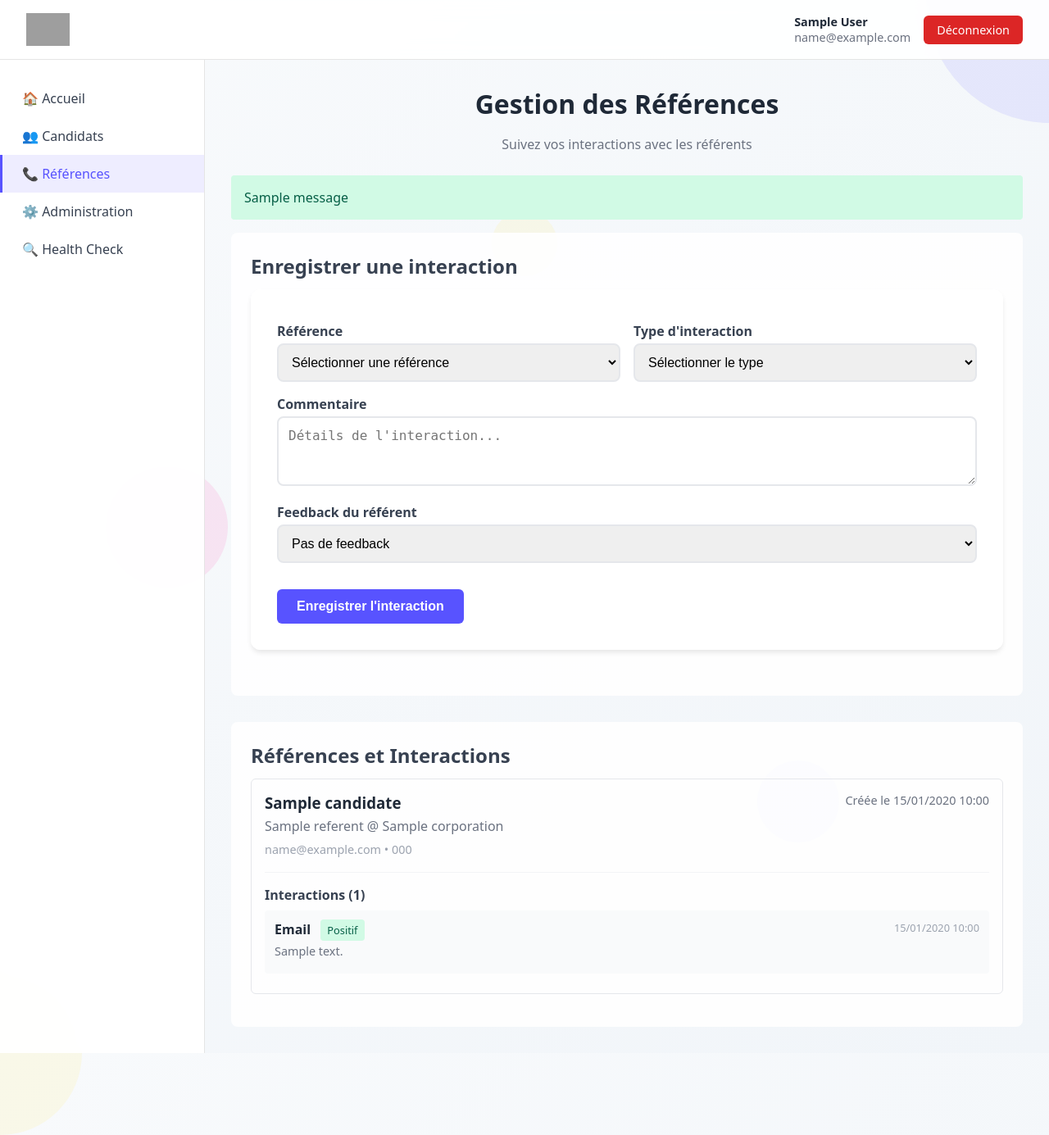
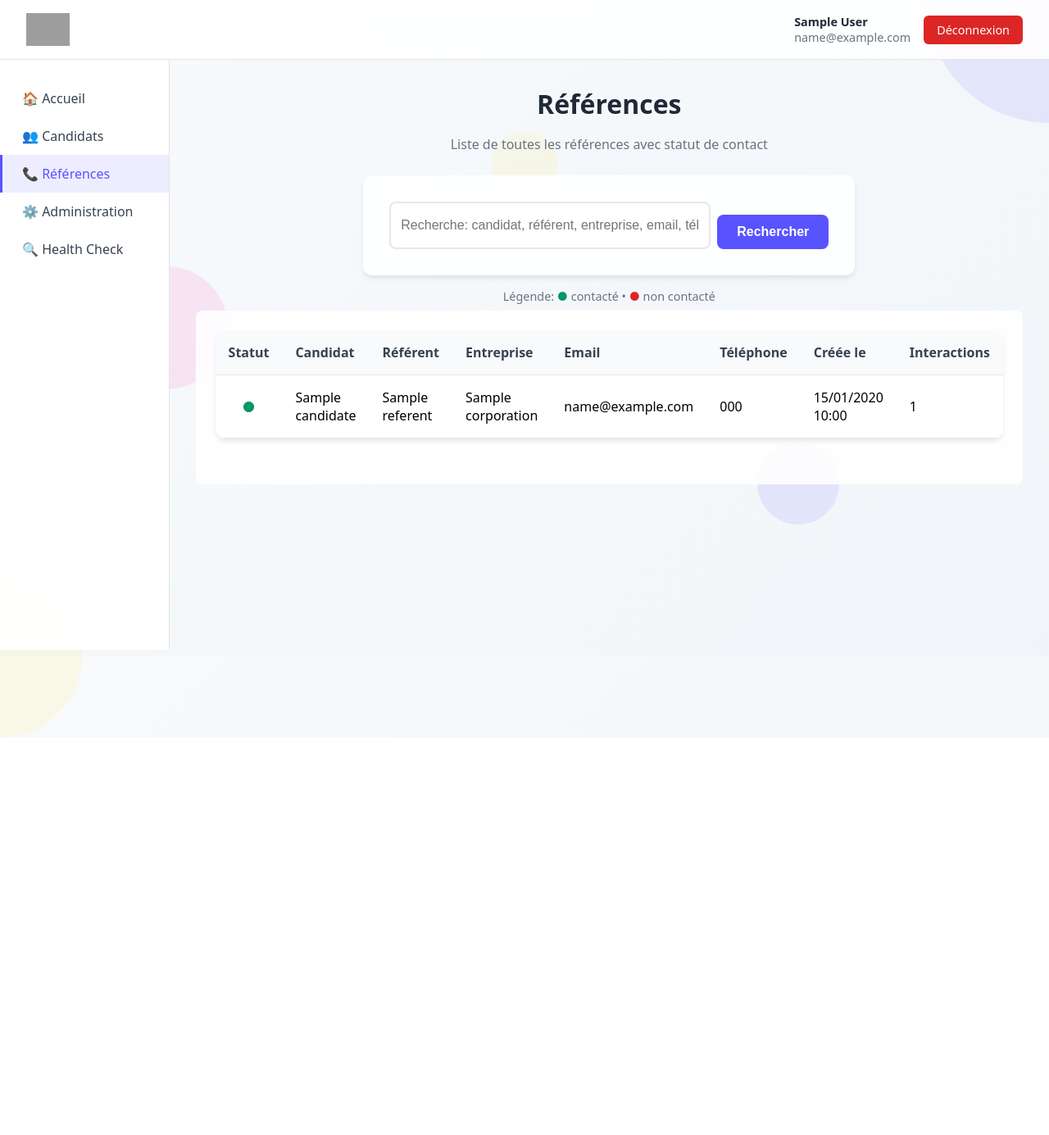
Before and after one commit to arthur-b-renaud/prisederef, a Django app: page /references/ in a window 1280 px wide; the page is wider, and only the part inside the window is pictured. Shown: that part at 82% size. After the commit the page ends 900 px from the top of that part, so only its background shows below. Run offline with Django 5.2, Linux system fonts and the light colour scheme; a user stored in the database is signed in; tables that the repository leaves empty hold one stand-in row (values such as "Sample post"); one stand-in notice (Sample message) is shown; parts of the project's set-up code (start-up, migrations or seed data) failed here and were passed over; grey boxes are pictures that could not be loaded.

Commit message:
added references

```diff
--- a/core/urls.py
+++ b/core/urls.py
@@ -4,7 +4,7 @@ from django.urls import path
 
 from prisederef.tasks import ping
 from core.views import home, login_view, logout_view
-from prisederef.views import recruiter_home, submit_reference, invite_landing, references_view
+from prisederef.views import recruiter_home, submit_reference, invite_landing, references_view, reference_detail_view
 
 
 def health(_request):
@@ -18,8 +18,9 @@ urlpatterns = [
     path("logout/", logout_view, name="logout"),
     path("admin/", admin.site.urls),
     path("health/", health),
-    path("recruiter/", recruiter_home, name="recruiter_home"),
+    path("candidates/", recruiter_home, name="candidates"),
     path("references/", references_view, name="references"),
+    path("references/<int:reference_id>/", reference_detail_view, name="reference_detail"),
     path("references/<uuid:token>/", invite_landing, name="invite_landing"),
     path("references/<uuid:token>/submit/", submit_reference, name="submit_reference"),
 ]
--- a/prisederef/views.py
+++ b/prisederef/views.py
@@ -15,24 +15,18 @@ def recruiter_home(request: HttpRequest) -> HttpResponse:
         candidate_name = request.POST.get("candidate_name", "").strip()
         if candidate_name:
             Candidate.objects.create(name=candidate_name)
-            return redirect("recruiter_home")
+            return redirect("candidates")
 
     candidates = (
         Candidate.objects.annotate(num_refs=Count("references"))
         .order_by("name")
     )
 
-    # Get the latest 10 references
-    latest_references = Reference.objects.select_related(
-        'candidate', 'corporation', 'referent'
-    ).order_by('-created_at')[:10]
-
     return render(
         request,
         "recruiter_home.html",
         {
             "candidates": candidates,
-            "latest_references": latest_references
         },
     )
 
@@ -138,35 +132,66 @@ def submit_reference(request: HttpRequest, token) -> HttpResponse:
 
 @login_required
 def references_view(request: HttpRequest) -> HttpResponse:
+    # Filters / search
+    q = request.GET.get("q", "").strip()
+
+    references_qs = (
+        Reference.objects.select_related("candidate", "corporation", "referent")
+        .prefetch_related("interactions")
+        .order_by("-created_at")
+    )
+
+    if q:
+        from django.db.models import Q
+
+        references_qs = references_qs.filter(
+            Q(candidate__name__icontains=q)
+            | Q(referent__name__icontains=q)
+            | Q(corporation__name__icontains=q)
+            | Q(referent__email__icontains=q)
+            | Q(referent__phone__icontains=q)
+        )
+
+    return render(
+        request,
+        "references.html",
+        {
+            "references": references_qs,
+            "q": q,
+        },
+    )
+
+
+@login_required
+def reference_detail_view(request: HttpRequest, reference_id: int) -> HttpResponse:
+    """View individual reference details with interactions"""
+    try:
+        reference = Reference.objects.select_related(
+            'candidate', 'corporation', 'referent'
+        ).prefetch_related('interactions').get(id=reference_id)
+    except Reference.DoesNotExist:
+        messages.error(request, "Référence introuvable.")
+        return redirect("references")
+
+    # Handle interaction logging
     if request.method == "POST":
-        reference_id = request.POST.get("reference_id")
         interaction_type = request.POST.get("interaction_type")
         comment = request.POST.get("comment", "").strip()
         feedback = request.POST.get("feedback", "").strip() or None
 
-        if reference_id and interaction_type:
-            try:
-                reference = Reference.objects.get(id=reference_id)
-                ReferenceInteraction.objects.create(
-                    reference=reference,
-                    recruiter=request.user,
-                    interaction_type=interaction_type,
-                    comment=comment,
-                    feedback=feedback
-                )
-                messages.success(request, f"Interaction enregistrée pour {reference.candidate.name}")
-            except Reference.DoesNotExist:
-                messages.error(request, "Référence introuvable.")
+        if interaction_type:
+            ReferenceInteraction.objects.create(
+                reference=reference,
+                recruiter=request.user,
+                interaction_type=interaction_type,
+                comment=comment,
+                feedback=feedback
+            )
+            messages.success(request, "Interaction enregistrée avec succès.")
+            return redirect("reference_detail", reference_id=reference_id)
         else:
-            messages.error(request, "Veuillez remplir tous les champs obligatoires.")
+            messages.error(request, "Veuillez sélectionner un type d'interaction.")
 
-        return redirect("references")
-
-    # Get all references with their interactions
-    references = Reference.objects.select_related(
-        'candidate', 'corporation', 'referent'
-    ).prefetch_related('interactions').order_by('-created_at')
-
-    return render(request, "references.html", {
-        "references": references
+    return render(request, "reference_detail.html", {
+        "reference": reference
     })
--- a/templates/base.html
+++ b/templates/base.html
@@ -425,7 +425,7 @@
         <nav class="sidebar">
           <ul class="sidebar-menu">
             <li><a href="{% url 'home' %}" class="{% if request.resolver_match.url_name == 'home' %}active{% endif %}">🏠 Accueil</a></li>
-            <li><a href="{% url 'recruiter_home' %}" class="{% if request.resolver_match.url_name == 'recruiter_home' %}active{% endif %}">👥 Candidats</a></li>
+            <li><a href="{% url 'candidates' %}" class="{% if request.resolver_match.url_name == 'candidates' %}active{% endif %}">👥 Candidats</a></li>
             <li><a href="{% url 'references' %}" class="{% if request.resolver_match.url_name == 'references' %}active{% endif %}">📞 Références</a></li>
             <li><a href="/admin/" target="_blank">⚙️ Administration</a></li>
             <li><a href="/health/">🔍 Health Check</a></li>
--- a/templates/home.html
+++ b/templates/home.html
@@ -12,7 +12,7 @@
   <!-- Candidates Section -->
   <div>
     <h2>Gestion des candidats</h2>
-    <form method="post" action="{% url 'recruiter_home' %}" style="margin-bottom: 1.5rem;">
+    <form method="post" action="{% url 'candidates' %}" style="margin-bottom: 1.5rem;">
       {% csrf_token %}
       <div style="display: flex; gap: 0.5rem; margin-bottom: 1rem;">
         <input name="candidate_name" type="text" placeholder="Nom du candidat" required style="flex: 1;" />
@@ -63,7 +63,7 @@
 </div>
 
 <div style="text-align: center; margin-top: 2rem;">
-  <a href="{% url 'recruiter_home' %}" style="background: #5853ff; color: white; padding: 0.75rem 1.5rem; border-radius: 6px; text-decoration: none; display: inline-block;">
+  <a href="{% url 'candidates' %}" style="background: #5853ff; color: white; padding: 0.75rem 1.5rem; border-radius: 6px; text-decoration: none; display: inline-block;">
     Gérer les candidats →
   </a>
 </div>
--- a/templates/references.html
+++ b/templates/references.html
@@ -1,129 +1,64 @@
 {% extends "base.html" %}
 
-{% block title %}Gestion des Références - eXalt{% endblock %}
+{% block title %}Références - eXalt{% endblock %}
 
 {% block content %}
 <div class="text-center">
-  <h1>Gestion des Références</h1>
-  <p class="mb-6">Suivez vos interactions avec les référents</p>
+  <h1>Références</h1>
+  <p class="mb-6">Liste de toutes les références avec statut de contact</p>
+  <form method="get" style="max-width: 600px; margin: 1rem auto; display: flex; gap: 0.5rem;">
+    <input type="text" name="q" value="{{ q }}" placeholder="Recherche: candidat, référent, entreprise, email, téléphone" style="flex:1;" />
+    <button type="submit">Rechercher</button>
+  </form>
+  {% if q %}
+    <p style="color:#6b7280;">Filtre: "{{ q }}"</p>
+  {% endif %}
+  <div style="margin: 0.5rem 0; color:#6b7280; font-size:0.9rem;">
+    Légende: <span style="color:#059669;">●</span> contacté • <span style="color:#dc2626;">●</span> non contacté
+  </div>
+
 </div>
 
-{% if messages %}
-  {% for message in messages %}
-    <div style="background: {% if message.tags == 'error' %}#fee2e2; color: #dc2626{% else %}#d1fae5; color: #065f46{% endif %}; padding: 1rem; border-radius: 4px; margin: 1rem 0;">
-      {{ message }}
-    </div>
-  {% endfor %}
-{% endif %}
-
-<!-- Add Interaction Form -->
-<div style="background: rgba(255, 255, 255, 0.9); border-radius: 8px; padding: 1.5rem; margin-bottom: 2rem;">
-  <h2>Enregistrer une interaction</h2>
-  <form method="post">
-    {% csrf_token %}
-    <div style="display: grid; grid-template-columns: 1fr 1fr; gap: 1rem; margin-bottom: 1rem;">
-      <div>
-        <label for="reference_id">Référence</label>
-        <select id="reference_id" name="reference_id" required>
-          <option value="">Sélectionner une référence</option>
-          {% for reference in references %}
-            <option value="{{ reference.id }}">
-              {{ reference.candidate.name }} - {{ reference.referent.name }} @ {{ reference.corporation.name }}
-            </option>
-          {% endfor %}
-        </select>
-      </div>
-      <div>
-        <label for="interaction_type">Type d'interaction</label>
-        <select id="interaction_type" name="interaction_type" required>
-          <option value="">Sélectionner le type</option>
-          <option value="email">Email</option>
-          <option value="phone">Téléphone</option>
-          <option value="meeting">Réunion</option>
-          <option value="other">Autre</option>
-        </select>
-      </div>
-    </div>
-
-    <div style="margin-bottom: 1rem;">
-      <label for="comment">Commentaire</label>
-      <textarea id="comment" name="comment" rows="3" placeholder="Détails de l'interaction..."></textarea>
-    </div>
-
-    <div style="margin-bottom: 1rem;">
-      <label for="feedback">Feedback du référent</label>
-      <select id="feedback" name="feedback">
-        <option value="">Pas de feedback</option>
-        <option value="positive">Positif</option>
-        <option value="neutral">Neutre</option>
-        <option value="negative">Négatif</option>
-      </select>
-    </div>
-
-    <button type="submit" style="background: #5853ff; color: white; padding: 0.75rem 1.5rem; border: none; border-radius: 6px; cursor: pointer;">
-      Enregistrer l'interaction
-    </button>
-  </form>
-</div>
-
-<!-- References List -->
 <div style="background: rgba(255, 255, 255, 0.9); border-radius: 8px; padding: 1.5rem;">
-  <h2>Références et Interactions</h2>
-
-  {% if references %}
-    {% for reference in references %}
-      <div style="border: 1px solid #e5e7eb; border-radius: 6px; padding: 1rem; margin-bottom: 1rem;">
-        <div style="display: flex; justify-content: space-between; align-items: start; margin-bottom: 0.5rem;">
-          <div>
-            <h3 style="margin: 0; color: #1f2937;">{{ reference.candidate.name }}</h3>
-            <p style="margin: 0.25rem 0; color: #6b7280;">
-              {{ reference.referent.name }} @ {{ reference.corporation.name }}
-            </p>
-            <p style="margin: 0; color: #9ca3af; font-size: 0.9rem;">
-              {{ reference.referent.email }} • {{ reference.referent.phone }}
-            </p>
-          </div>
-          <div style="text-align: right; color: #6b7280; font-size: 0.9rem;">
-            Créée le {{ reference.created_at|date:"d/m/Y H:i" }}
-          </div>
-        </div>
-
-        <!-- Interactions for this reference -->
-        {% if reference.interactions.all %}
-          <div style="margin-top: 1rem; padding-top: 1rem; border-top: 1px solid #f3f4f6;">
-            <h4 style="margin: 0 0 0.5rem 0; color: #374151; font-size: 1rem;">Interactions ({{ reference.interactions.count }})</h4>
-            {% for interaction in reference.interactions.all %}
-              <div style="background: #f9fafb; padding: 0.75rem; border-radius: 4px; margin-bottom: 0.5rem;">
-                <div style="display: flex; justify-content: space-between; align-items: start;">
-                  <div>
-                    <span style="font-weight: 600; color: #1f2937;">{{ interaction.get_interaction_type_display }}</span>
-                    {% if interaction.feedback %}
-                      <span style="background: {% if interaction.feedback == 'positive' %}#d1fae5; color: #065f46{% elif interaction.feedback == 'negative' %}#fee2e2; color: #dc2626{% else %}#fef3c7; color: #92400e{% endif %}; padding: 0.25rem 0.5rem; border-radius: 4px; font-size: 0.8rem; margin-left: 0.5rem;">
-                        {{ interaction.get_feedback_display }}
-                      </span>
-                    {% endif %}
-                    {% if interaction.comment %}
-                      <p style="margin: 0.25rem 0; color: #6b7280; font-size: 0.9rem;">{{ interaction.comment }}</p>
-                    {% endif %}
-                  </div>
-                  <div style="color: #9ca3af; font-size: 0.8rem;">
-                    {{ interaction.interaction_date|date:"d/m/Y H:i" }}
-                  </div>
-                </div>
-              </div>
-            {% endfor %}
-          </div>
-        {% else %}
-          <div style="margin-top: 1rem; padding-top: 1rem; border-top: 1px solid #f3f4f6; color: #6b7280; font-style: italic;">
-            Aucune interaction enregistrée
-          </div>
-        {% endif %}
-      </div>
-    {% endfor %}
-  {% else %}
-    <div style="text-align: center; color: #6b7280; font-style: italic; padding: 2rem;">
-      Aucune référence disponible pour le moment.
-    </div>
-  {% endif %}
+  <table>
+    <thead>
+      <tr>
+        <th>Statut</th>
+        <th>Candidat</th>
+        <th>Référent</th>
+        <th>Entreprise</th>
+        <th>Email</th>
+        <th>Téléphone</th>
+        <th>Créée le</th>
+        <th>Interactions</th>
+      </tr>
+    </thead>
+    <tbody>
+      {% for ref in references %}
+      {% with contacted=ref.interactions.count %}
+      <tr style="cursor: pointer;" onclick="window.location.href='{% url 'reference_detail' ref.id %}'" onmouseover="this.style.backgroundColor='#f3f4f6'" onmouseout="this.style.backgroundColor=''">
+        <td style="text-align:center;">
+          {% if contacted %}
+            <span title="Contacté" style="color:#059669; font-size: 1.1rem;">●</span>
+          {% else %}
+            <span title="Non contacté" style="color:#dc2626; font-size: 1.1rem;">●</span>
+          {% endif %}
+        </td>
+        <td>{{ ref.candidate.name }}</td>
+        <td>{{ ref.referent.name }}</td>
+        <td>{{ ref.corporation.name }}</td>
+        <td>{{ ref.referent.email }}</td>
+        <td>{{ ref.referent.phone }}</td>
+        <td>{{ ref.created_at|date:"d/m/Y H:i" }}</td>
+        <td>{{ ref.interactions.count }}</td>
+      </tr>
+      {% endwith %}
+      {% empty %}
+      <tr>
+        <td colspan="8" style="text-align:center; color:#6b7280;">Aucune référence trouvée.</td>
+      </tr>
+      {% endfor %}
+    </tbody>
+  </table>
 </div>
 {% endblock %}
```
Also changed, not shown: core/scripts/sync_candidates.py (added, +51 -0 lines), templates/recruiter_home.html (+2 -35 lines), templates/reference_detail.html (added, +133 -0 lines).
